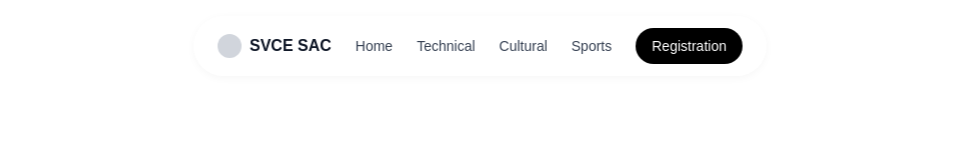
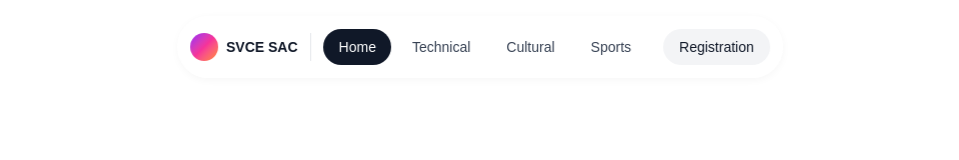
Before and after one commit to akhil-719/svce-sac-app, a Next.js app: page / in a window 1280 px wide. Shown: the top 160 px of the page, without its empty margins (160-1119 px from the left). Built offline with nearby package versions, Linux system fonts and the light colour scheme.

Commit message:
Add responsive mobile navbar menu

```diff
--- a/app/components/Navbar.tsx
+++ b/app/components/Navbar.tsx
@@ -1,7 +1,8 @@
 "use client";
 
-import { useState, useEffect } from "react";
-import { motion } from "framer-motion";
+import { useState, useEffect, useRef } from "react";
+import { usePathname } from "next/navigation";
+import { motion, AnimatePresence } from "framer-motion";
 import Link from "next/link";
 
 const navLinks = [
@@ -11,8 +12,36 @@ const navLinks = [
   { href: "/sports", label: "Sports" },
 ];
 
+function MenuIcon({ open }: { open: boolean }) {
+  return (
+    <div className="relative w-5 h-4 flex flex-col justify-between">
+      <motion.span
+        animate={{ rotate: open ? 45 : 0, y: open ? 7 : 0 }}
+        transition={{ duration: 0.25 }}
+        className="w-full h-0.5 bg-gray-900 rounded-full origin-center"
+      />
+      <motion.span
+        animate={{ opacity: open ? 0 : 1 }}
+        transition={{ duration: 0.15 }}
+        className="w-full h-0.5 bg-gray-900 rounded-full"
+      />
+      <motion.span
+        animate={{ rotate: open ? -45 : 0, y: open ? -7 : 0 }}
+        transition={{ duration: 0.25 }}
+        className="w-full h-0.5 bg-gray-900 rounded-full origin-center"
+      />
+    </div>
+  );
+}
+
 export default function Navbar() {
   const [scrolled, setScrolled] = useState(false);
+  const [hoveredHref, setHoveredHref] = useState<string | null>(null);
+  const [mobileOpen, setMobileOpen] = useState(false);
+  const pathname = usePathname();
+  const containerRef = useRef<HTMLDivElement>(null);
+  const linkRefs = useRef<Record<string, HTMLAnchorElement | null>>({});
+  const [indicator, setIndicator] = useState({ left: 0, width: 0, opacity: 0 });
 
   useEffect(() => {
     function handleScroll() {
@@ -22,40 +51,151 @@ export default function Navbar() {
     return () => window.removeEventListener("scroll", handleScroll);
   }, []);
 
+  useEffect(() => {
+    const activeHref = hoveredHref || pathname;
+    const el = linkRefs.current[activeHref];
+    const container = containerRef.current;
+    if (el && container) {
+      const elRect = el.getBoundingClientRect();
+      const containerRect = container.getBoundingClientRect();
+      setIndicator({
+        left: elRect.left - containerRect.left,
+        width: elRect.width,
+        opacity: 1,
+      });
+    } else {
+      setIndicator((prev) => ({ ...prev, opacity: 0 }));
+    }
+  }, [hoveredHref, pathname]);
+
+  // Close mobile menu automatically if the page route changes
+  useEffect(() => {
+    setMobileOpen(false);
+  }, [pathname]);
+
   return (
+    <>
       <motion.nav
         animate={{
           paddingTop: scrolled ? 8 : 12,
           paddingBottom: scrolled ? 8 : 12,
           boxShadow: scrolled
-          ? "0 4px 20px rgba(0,0,0,0.08)"
+            ? "0 8px 30px rgba(0,0,0,0.10)"
             : "0 2px 8px rgba(0,0,0,0.04)",
         }}
         transition={{ duration: 0.3, ease: "easeOut" }}
-      className="fixed top-4 left-1/2 -translate-x-1/2 z-50 flex items-center gap-6 bg-white/70 backdrop-blur-md px-6 rounded-full"
+        className="fixed top-4 left-1/2 -translate-x-1/2 z-50 flex items-center gap-2 bg-white/70 backdrop-blur-md px-3 rounded-full border border-white/40 w-[92%] sm:w-auto justify-between sm:justify-start"
       >
-      <span className="font-bold text-gray-900 flex items-center gap-2">
-        {/* Logo placeholder — replace src with your real college logo later */}
-        <span className="w-6 h-6 rounded-full bg-gray-300 inline-block" />
-        SVCE SAC
-      </span>
+        {/* Logo */}
+        <Link href="/" className="flex items-center gap-2 pr-3 sm:mr-1 sm:border-r border-gray-200">
+          <motion.span
+            whileHover={{ rotate: 12 }}
+            transition={{ duration: 0.3 }}
+            className="w-7 h-7 rounded-full bg-gradient-to-br from-purple-600 via-pink-500 to-orange-400 inline-block flex-shrink-0"
+          />
+          <span className="font-bold text-gray-900 text-sm whitespace-nowrap">SVCE SAC</span>
+        </Link>
 
-      {navLinks.map((link) => (
+        {/* Desktop links — hidden below sm breakpoint */}
+        <div
+          ref={containerRef}
+          className="relative hidden sm:flex items-center gap-1"
+          onMouseLeave={() => setHoveredHref(null)}
+        >
+          <motion.div
+            animate={indicator}
+            transition={{ type: "spring", stiffness: 400, damping: 32 }}
+            className="absolute top-0 h-full bg-gray-900 rounded-full -z-10"
+          />
+          {navLinks.map((link) => {
+            const isActive = pathname === link.href;
+            return (
               <Link
                 key={link.href}
                 href={link.href}
-          className="text-sm text-gray-700 hover:text-black transition-colors"
+                ref={(el) => {
+                  linkRefs.current[link.href] = el;
+                }}
+                onMouseEnter={() => setHoveredHref(link.href)}
+                className={`relative px-4 py-2 text-sm rounded-full transition-colors duration-200 ${
+                  isActive || hoveredHref === link.href
+                    ? "text-white"
+                    : "text-gray-700 hover:text-gray-900"
+                }`}
               >
                 {link.label}
               </Link>
-      ))}
+            );
+          })}
+        </div>
 
+        {/* Desktop CTA — hidden below sm breakpoint */}
         <Link
           href="/registration"
-        className="bg-black text-white text-sm px-4 py-2 rounded-full hover:bg-gray-800 transition-colors"
+          className="hidden sm:inline-block ml-2 bg-gray-100 text-gray-900 text-sm font-medium px-4 py-2 rounded-full hover:bg-gray-200 transition-all hover:scale-[1.03] active:scale-[0.97]"
         >
           Registration
         </Link>
+
+        {/* Hamburger — only visible below sm breakpoint */}
+        <button
+          onClick={() => setMobileOpen((prev) => !prev)}
+          className="sm:hidden flex items-center justify-center w-9 h-9 rounded-full hover:bg-gray-100 transition-colors flex-shrink-0"
+          aria-label="Toggle menu"
+        >
+          <MenuIcon open={mobileOpen} />
+        </button>
       </motion.nav>
+
+      {/* Mobile fullscreen menu */}
+      <AnimatePresence>
+        {mobileOpen && (
+          <motion.div
+            initial={{ opacity: 0 }}
+            animate={{ opacity: 1 }}
+            exit={{ opacity: 0 }}
+            transition={{ duration: 0.3 }}
+            className="fixed inset-0 z-40 bg-gray-950/98 backdrop-blur-lg flex flex-col items-center justify-center sm:hidden"
+          >
+            <div className="flex flex-col items-center gap-2">
+              {navLinks.map((link, i) => {
+                const isActive = pathname === link.href;
+                return (
+                  <motion.div
+                    key={link.href}
+                    initial={{ opacity: 0, y: 20 }}
+                    animate={{ opacity: 1, y: 0 }}
+                    transition={{ duration: 0.4, delay: 0.1 + i * 0.06, ease: [0.22, 1, 0.36, 1] }}
+                  >
+                    <Link
+                      href={link.href}
+                      className={`text-3xl font-bold tracking-tight transition-colors px-6 py-3 ${
+                        isActive ? "text-white" : "text-white/50 hover:text-white"
+                      }`}
+                    >
+                      {link.label}
+                    </Link>
+                  </motion.div>
+                );
+              })}
+
+              <motion.div
+                initial={{ opacity: 0, y: 20 }}
+                animate={{ opacity: 1, y: 0 }}
+                transition={{ duration: 0.4, delay: 0.1 + navLinks.length * 0.06, ease: [0.22, 1, 0.36, 1] }}
+                className="mt-6"
+              >
+                <Link
+                  href="/registration"
+                  className="bg-white text-gray-900 text-sm font-semibold px-7 py-3.5 rounded-full inline-block"
+                >
+                  Registration
+                </Link>
+              </motion.div>
+            </div>
+          </motion.div>
+        )}
+      </AnimatePresence>
+    </>
   );
 }
```
Lines whose indentation alone changed are shown as unchanged.
